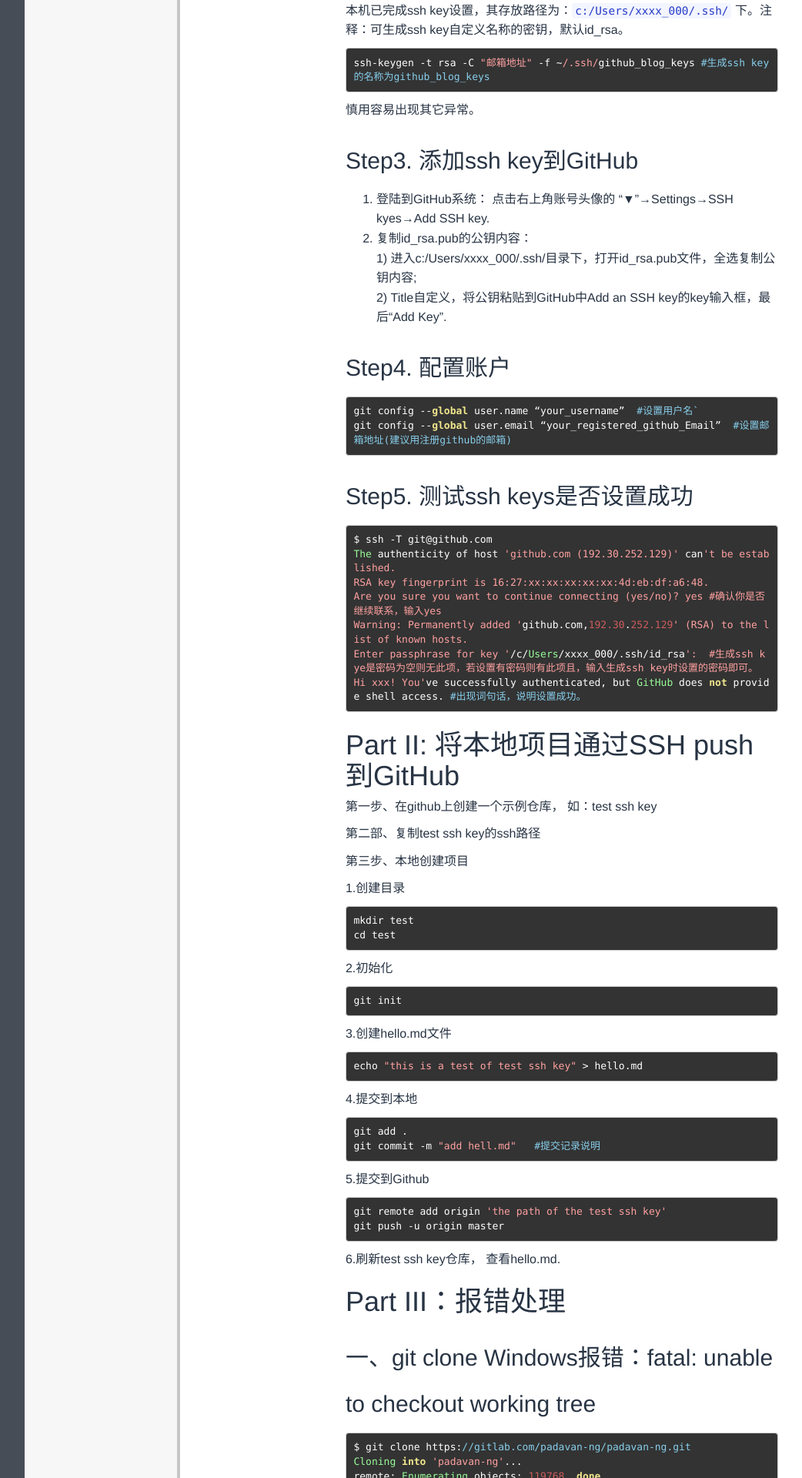
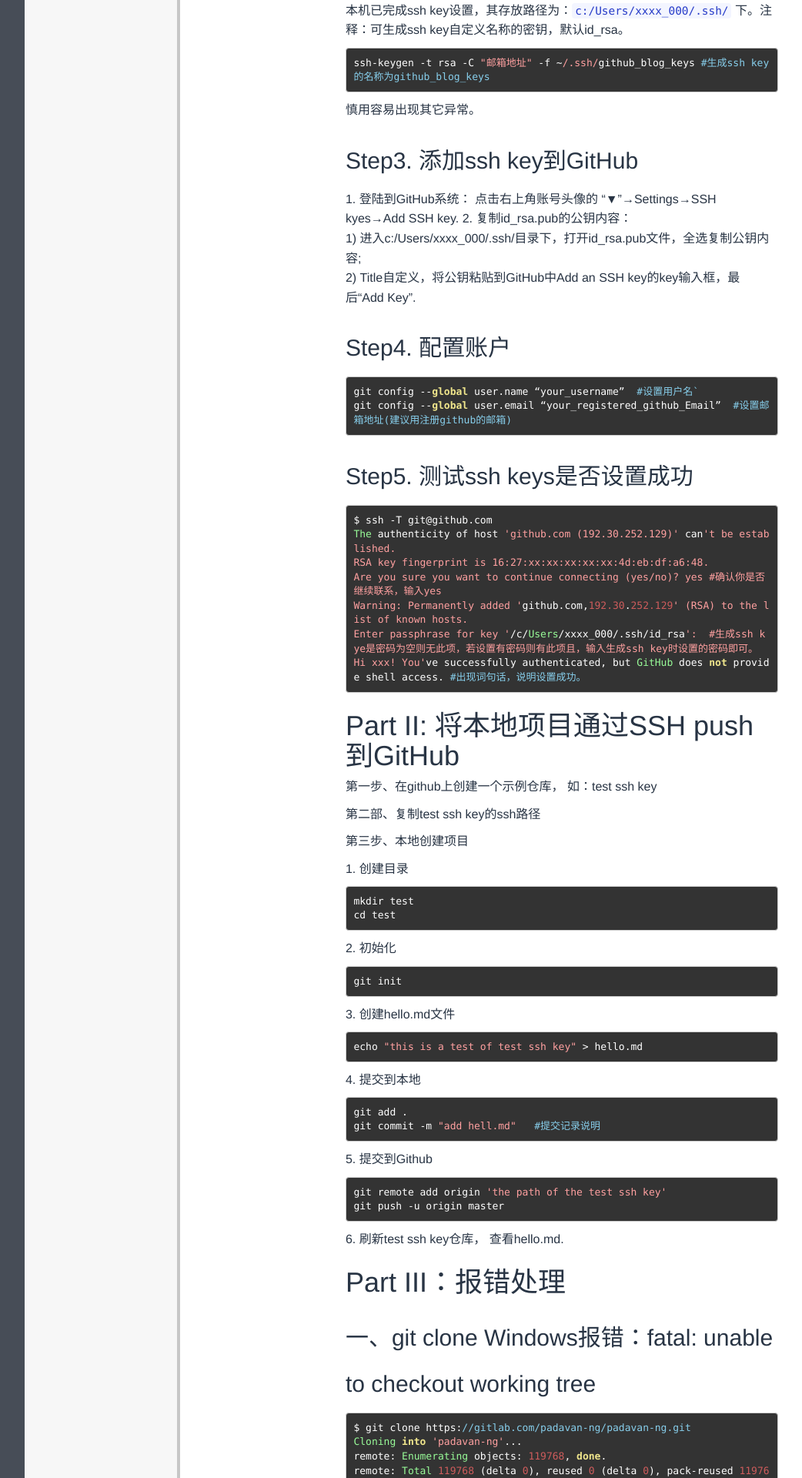
Before and after one commit to polyHong/polyHong.github.io, a Jekyll site: the page built from _posts/tech/2016-06-09-ssh-github.md, in a window 1280 px wide. Shown: the part 1084-3004 px from the top of the page at 77% size, without its empty margins (54-1096 px from the left). Built offline with Jekyll 4.4.1, drawn with Linux system fonts in a browser that asks for light colours; Markdown is read by kramdown in place of the engine named in the settings; comment, search, counter and statistics services are not loaded.

Commit message:
update post of ssh to github.

````diff
--- a/_posts/tech/2016-06-09-ssh-github.md
+++ b/_posts/tech/2016-06-09-ssh-github.md
@@ -62,10 +62,10 @@
 
 ## Step3. 添加ssh key到GitHub
 
-1. 登陆到GitHub系统： 点击右上角账号头像的 "▼"→Settings→SSH kyes→Add SSH key.
-2. 复制id_rsa.pub的公钥内容：
-	1) 进入c:/Users/xxxx_000/.ssh/目录下，打开id_rsa.pub文件，全选复制公钥内容;
-	2) Title自定义，将公钥粘贴到GitHub中Add an SSH key的key输入框，最后“Add Key”.
+1\. 登陆到GitHub系统： 点击右上角账号头像的 "▼"→Settings→SSH kyes→Add SSH key.
+2\. 复制id_rsa.pub的公钥内容：
+	1\) 进入c:/Users/xxxx_000/.ssh/目录下，打开id_rsa.pub文件，全选复制公钥内容;
+	2\) Title自定义，将公钥粘贴到GitHub中Add an SSH key的key输入框，最后“Add Key”.
 
 ## Step4. 配置账户
 
@@ -94,40 +94,40 @@
 
 第三步、本地创建项目
 
-1.创建目录
+1\. 创建目录
 
 ```bash
 mkdir test
 cd test
 ```
 
-2.初始化
+2\. 初始化
 
 ```bash
 git init
 ```
 
-3.创建hello.md文件
+3\. 创建hello.md文件
 
 ```bash
 echo "this is a test of test ssh key" > hello.md
 ```
 
-4.提交到本地
+4\. 提交到本地
 
 ```bash
 git add .
 git commit -m "add hell.md"   #提交记录说明
 ```
 
-5.提交到Github
+5\. 提交到Github
 
 ```bash
 git remote add origin 'the path of the test ssh key'
 git push -u origin master
 ```
 
-6.刷新test ssh key仓库， 查看hello.md.
+6\. 刷新test ssh key仓库， 查看hello.md.
 
 
 # Part III：报错处理
@@ -160,7 +160,7 @@
 ```
 ## 二、Github 无法 ping 通
 
-a) 明确问题：先是验证SSH公钥失败。
+a\) 明确问题：先是验证SSH公钥失败。
 
 ```bash
 $ ssh -T git@github.com
@@ -174,9 +174,9 @@
 Ping request could not find host github.com. Please check the name and try again.
 ```
 
-b) 分析问题：`ping` 其他网站正常，只有 `github` 不通，可能是域名解析错误，也就是DNS的问题。
+b\) 分析问题：`ping` 其他网站正常，只有 `github` 不通，可能是域名解析错误，也就是DNS的问题。
 
-c) 解决问题：方法很简单，修改DNS服务器。修改 `hosts` 文件，`hosts` 文件地址在
+c\) 解决问题：方法很简单，修改DNS服务器。修改 `hosts` 文件，`hosts` 文件地址在
 
 ```bash
 C:\Windows\System32\drivers\etc
@@ -193,14 +193,14 @@
 
 ## 三、ssh报错：ssh: Could not resolve hostname github.com
 
-a) 问题：设置GitHub账户的过程一切正常，但尝试将仓库推送到GitHub时，出现问题。显示的错误信息如下：
+a\) 问题：设置GitHub账户的过程一切正常，但尝试将仓库推送到GitHub时，出现问题。显示的错误信息如下：
 
 ```bash
 ssh: Could not resolve hostname github.com: Name or service not known
 fatal: The remote end hung up unexpectedly.
 ```
 
-b) 解决办法：刷新DNS、更换DNS服务器或重启网络。在 Windows 的终端中，使用以下命令：
+b\) 解决办法：刷新DNS、更换DNS服务器或重启网络。在 Windows 的终端中，使用以下命令：
 
 ```bash
 ipconfig /flushdns
@@ -242,6 +242,6 @@
 
 
 ## 相关链接：
-1. [GitHub](https://github.com/);
-2. [为Github账户设置SSH key](http://zuyunfei.com/2013/04/10/setup-github-ssh-key/)
-3. [Git for windows](https://git-for-windows.github.io/)
+1\. [GitHub](https://github.com/);
+2\. [为Github账户设置SSH key](http://zuyunfei.com/2013/04/10/setup-github-ssh-key/)
+3\. [Git for windows](https://git-for-windows.github.io/)
````
